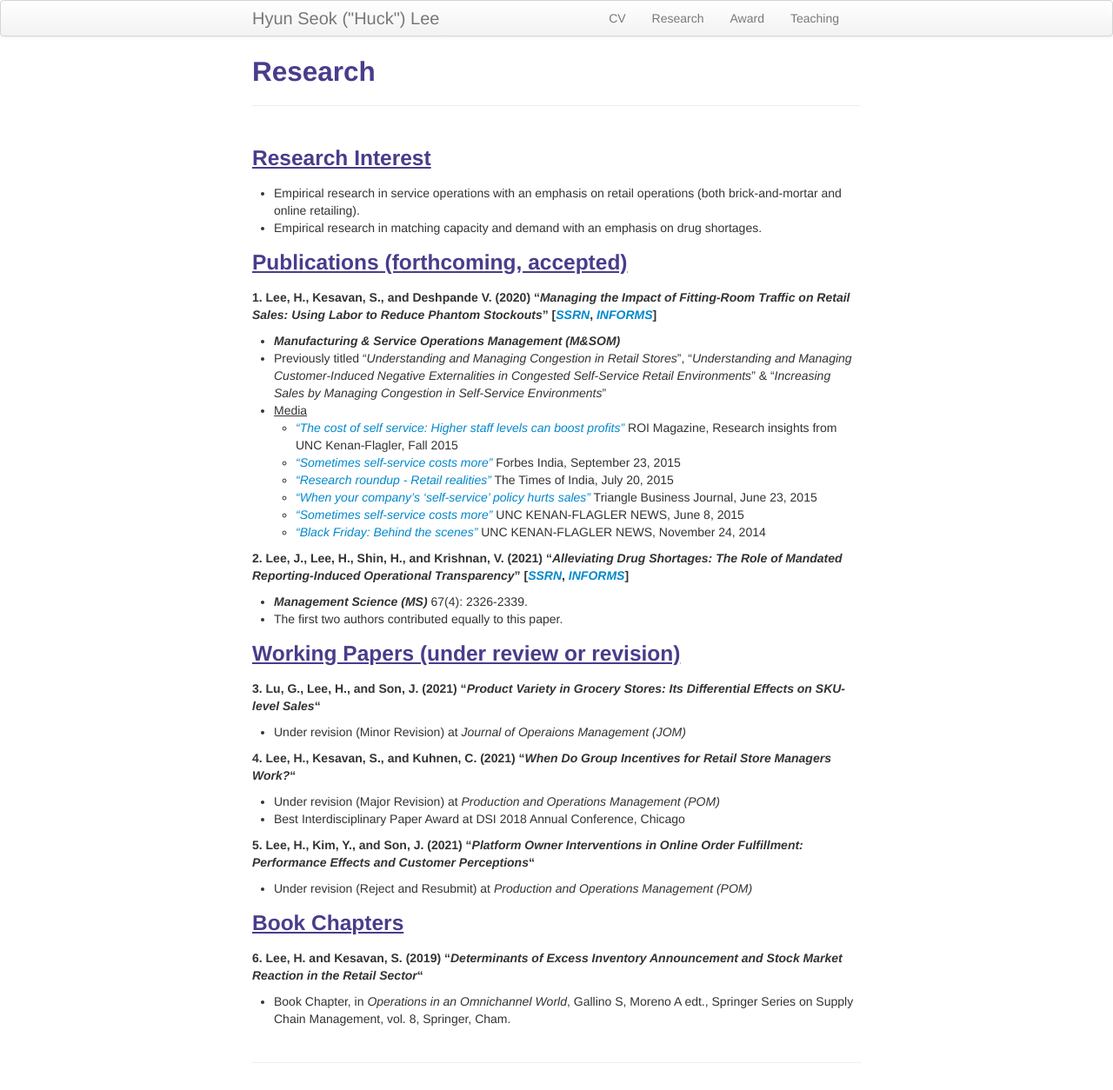
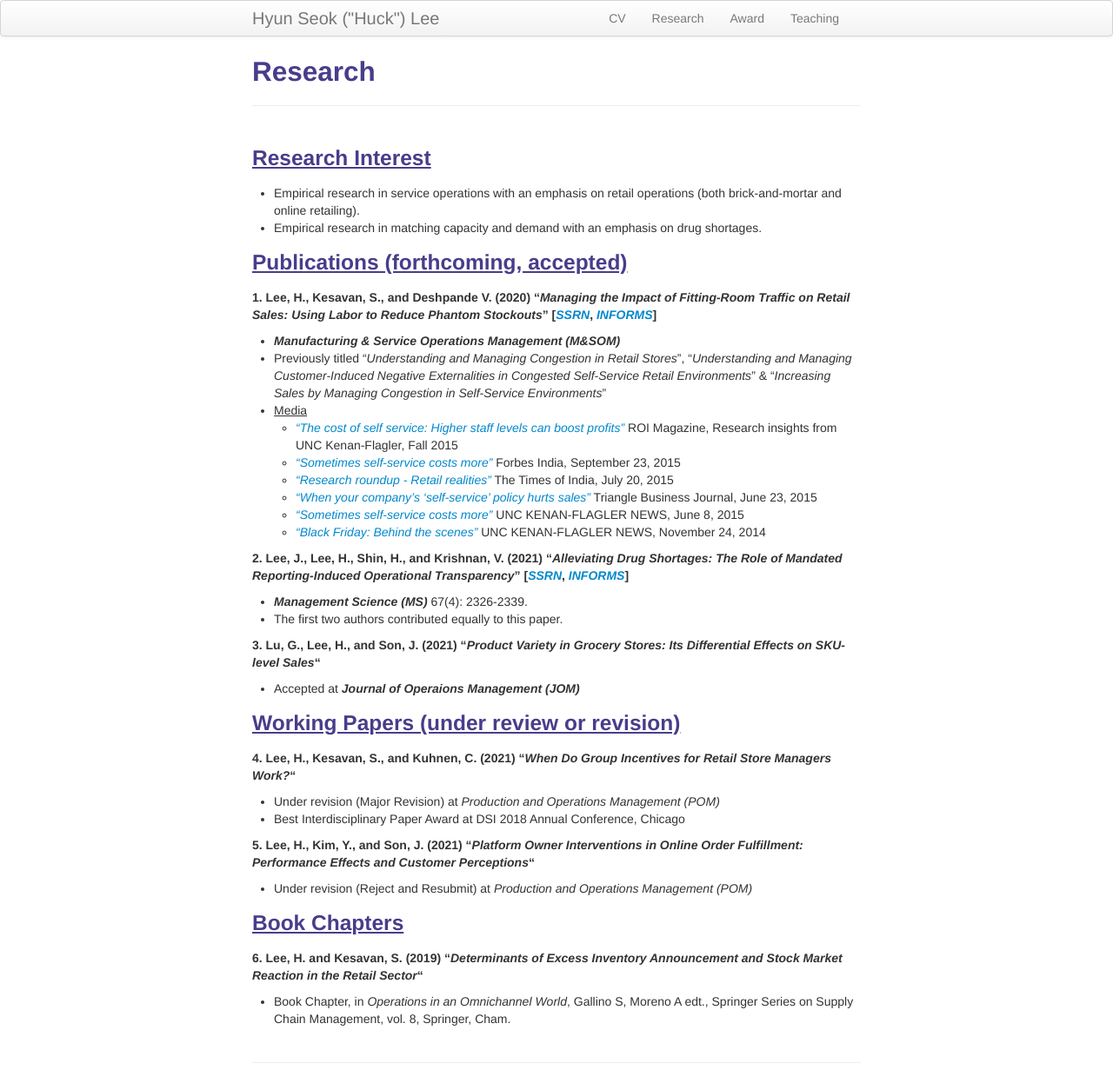
Before and after one commit to lordya2/lordya2.github.io, a Jekyll site: the page built from pages/research.md, in a window 1280 px wide. Shown: the whole page at 87% size. Built offline with Jekyll 4.4.1, drawn with Linux system fonts in a browser that asks for light colours.

Commit message:
Update research.md

```diff
--- a/pages/research.md
+++ b/pages/research.md
@@ -24,10 +24,11 @@ description: Hyun Seok ("Huck") Lee's Research
    * ***Management Science (MS)*** 67(4): 2326-2339.
    * The first two authors contributed equally to this paper.
 
+**3. Lu, G., Lee, H., and Son, J. (2021) "*Product Variety in Grocery Stores: Its Differential Effects on SKU-level Sales*"**
+   * Accepted at ***Journal of Operaions Management (JOM)***
+
+
 ### <u>Working Papers (under review or revision)</u>
-
-**3. Lu, G., Lee, H., and Son, J. (2021) "*Product Variety in Grocery Stores: Its Differential Effects on SKU-level Sales*"**
-   * Under revision (Minor Revision) at *Journal of Operaions Management (JOM)*
 
 **4. Lee, H., Kesavan, S., and Kuhnen, C. (2021) "*When Do Group Incentives for Retail Store Managers Work?*"**
    * Under revision (Major Revision) at *Production and Operations Management (POM)*
```
